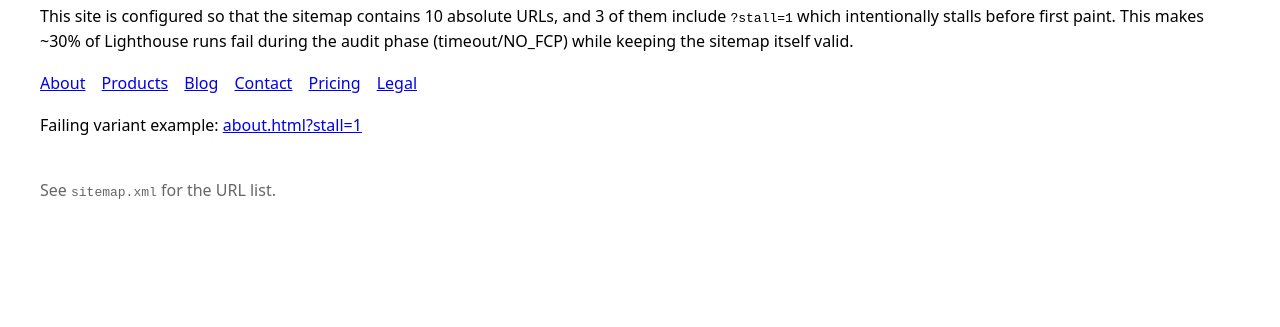
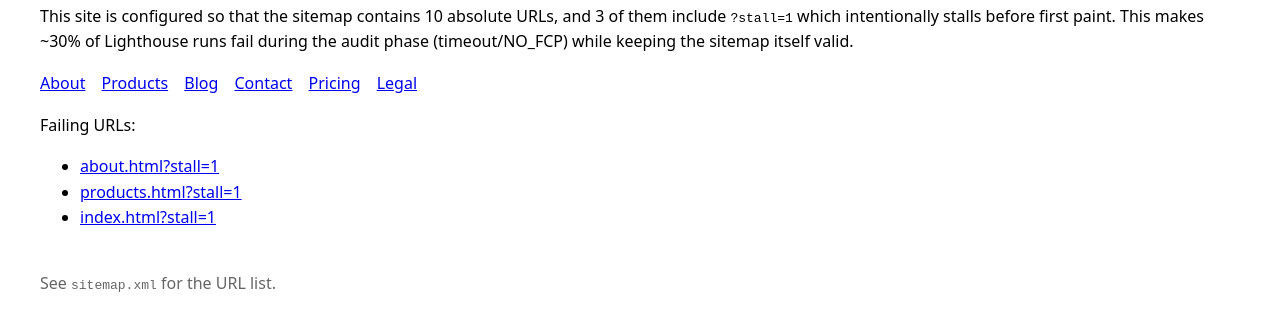
Before and after one commit to patrickbynd/errorpercent-pass70, a plain HTML site: page index.html in a window 1280 px wide. Shown: the part 109-436 px from the top of the page. Drawn offline with Linux system fonts and the light colour scheme.

Commit message:
docs(pass70): list all 3 failing stall URLs on home

```diff
--- a/index.html
+++ b/index.html
@@ -25,7 +25,7 @@
 		<a href="pricing.html">Pricing</a>
 		<a href="legal.html">Legal</a>
 	</nav>
-	<p>Failing variant example: <a href="about.html?stall=1">about.html?stall=1</a></p>
+	<p><p>Failing URLs:</p><ul><li><a href="about.html?stall=1">about.html?stall=1</a></li><li><a href="products.html?stall=1">products.html?stall=1</a></li><li><a href="index.html?stall=1">index.html?stall=1</a></li></ul>
 	<footer>
 		<p>See <code>sitemap.xml</code> for the URL list.</p>
 	</footer>
```
